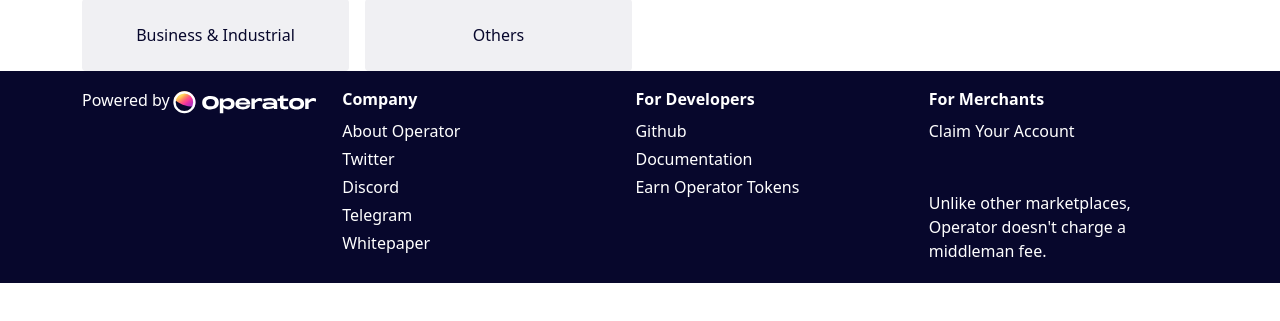
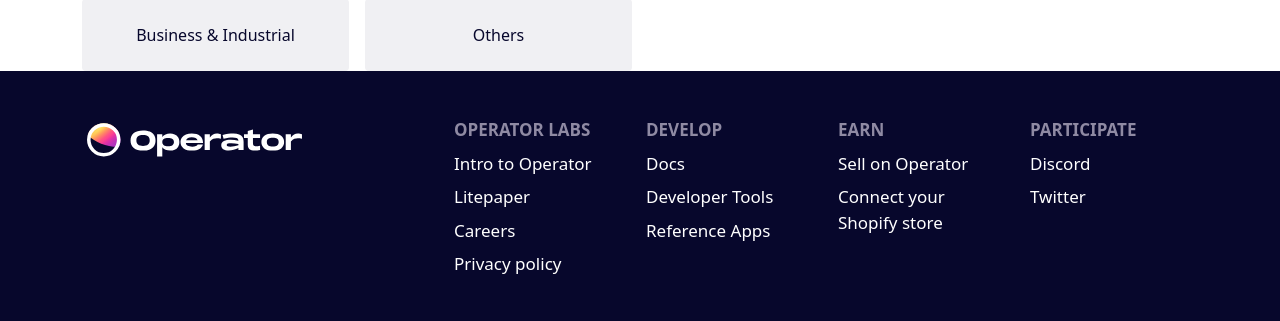
Before and after one commit to operator/Marketplace, a React (Create React App) app: page / in a window 1280 px wide. Shown: the part 1850-2171 px from the top of the page. Before the commit the page ends 2133 px from the top, so only its background shows below. Built offline with nearby package versions, Linux system fonts and the light colour scheme; no server answers.

Commit message:
Footer Style/Links edits

```diff
--- a/src/Components/Footer/index.js
+++ b/src/Components/Footer/index.js
@@ -1,37 +1,45 @@
 import operator from '../../Assets/operator.svg';
+import "./style.css";
 const Footer = () => {
-  return <footer className="bg-primary mt-auto">
+  return <footer className="bg-primary mt-auto footer">
     <div className="container text-white py-3">
       <div className="d-flex flex-column flex-md-row justify-content-between">
-        <div className="text-center flex-grow-1 text-md-start mb-4 pe-3">
-          <span>Powered by</span>
-          <img src={operator} alt="operator" />
+        <div className="text-center col-md-4 text-md-start mb-4 pe-3">
+          <img class="logo" src={operator} alt="Operator" />
         </div>
+        <div className="col-md-8">
           <div className="row text-center text-md-start g-4">
-          <div className="col-md-6 col-lg-4">
-            <strong className="d-block mb-2">Company</strong>
+            <div className="col-md-6 col-lg-3">
+              <strong className="d-block mb-2 footer-heading">OPERATOR LABS</strong>
               <ul className="nav flex-column">
-              <li className="nav-item mb-1">About Operator</li>
-              <li className="nav-item mb-1">Twitter</li>
-              <li className="nav-item mb-1">Discord</li>
-              <li className="nav-item mb-1">Telegram</li>
-              <li className="nav-item mb-1">Whitepaper</li>
+                <li className="nav-item mb-2"><a href="https://medium.com/@Operator/introducing-operator-3e66cba9a186" target="_blank" rel="noreferrer">Intro to Operator</a></li>
+                <li className="nav-item mb-2"><a href="https://operatorlabs.notion.site/Operator-Litepaper-a30233ab64a746d083a0890472f85a4f" target="_blank" rel="noreferrer">Litepaper</a></li>
+                <li className="nav-item mb-2"><a href="https://jobs.ashbyhq.com/operator" target="_blank" rel="noreferrer">Careers</a></li>
+                <li className="nav-item mb-2"><a href="#" target="_blank" rel="noreferrer">Privacy policy</a></li>
               </ul>
             </div>
-          <div className="col-md-6 col-lg-4">
-            <strong className="d-block mb-2">For Developers</strong>
+            <div className="col-md-6 col-lg-3">
+              <strong className="d-block mb-2 footer-heading">DEVELOP</strong>
               <ul className="nav flex-column">
-              <li className="nav-item mb-1">Github</li>
-              <li className="nav-item mb-1">Documentation</li>
-              <li className="nav-item mb-1">Earn Operator Tokens</li>
+                <li className="nav-item mb-2"><a href="#" target="_blank" rel="noreferrer">Docs</a></li>
+                <li className="nav-item mb-2"><a href="#" target="_blank" rel="noreferrer">Developer Tools</a></li>
+                <li className="nav-item mb-2"><a href="#" target="_blank" rel="noreferrer">Reference Apps</a></li>
               </ul>
             </div>
-          <div className="col-md-6 col-lg-4">
-            <strong className="d-block mb-2">For Merchants</strong>
+            <div className="col-md-6 col-lg-3">
+              <strong className="d-block mb-2 footer-heading">EARN</strong>
               <ul className="nav flex-column">
-              <li className="nav-item mb-5">Claim Your Account</li>
-              <li className="nav-item mb-1">Unlike other marketplaces, Operator doesn't charge a middleman fee.</li>
+                <li className="nav-item mb-2"><a href="#" target="_blank" rel="noreferrer">Sell on Operator</a></li>
+                <li className="nav-item mb-2"><a href="#" target="_blank" rel="noreferrer">Connect your Shopify store</a></li>
               </ul>
+            </div>
+            <div className="col-md-6 col-lg-3">
+              <strong className="d-block mb-2 footer-heading">PARTICIPATE</strong>
+              <ul className="nav flex-column">
+                <li className="nav-item mb-2"><a href="https://discord.com/invite/et4FfJGNcw" target="_blank" rel="noreferrer">Discord</a></li>
+                <li className="nav-item mb-2"><a href="https://twitter.com/Operator" target="_blank" rel="noreferrer">Twitter</a></li>
+              </ul>
+            </div>
           </div>
         </div>
       </div>
--- /dev/null
+++ b/src/Components/Footer/style.css
@@ -0,0 +1,22 @@
+.footer {
+    padding: 30px 0;
+}
+.footer a {
+    font-size: 17px;
+    text-decoration: none;
+    color: #fff;
+    transition: all ease-in-out .25s
+}
+.footer a:hover {
+    color: #fc008a;
+}
+.footer .logo {
+    width: 220px;
+    height: auto;
+}
+.footer .footer-heading {
+    color: #8f8aa3;
+    font-size: 17px;
+    font-weight: bold;
+    text-transform: uppercase;
+}
```
Lines whose indentation alone changed are shown as unchanged.
